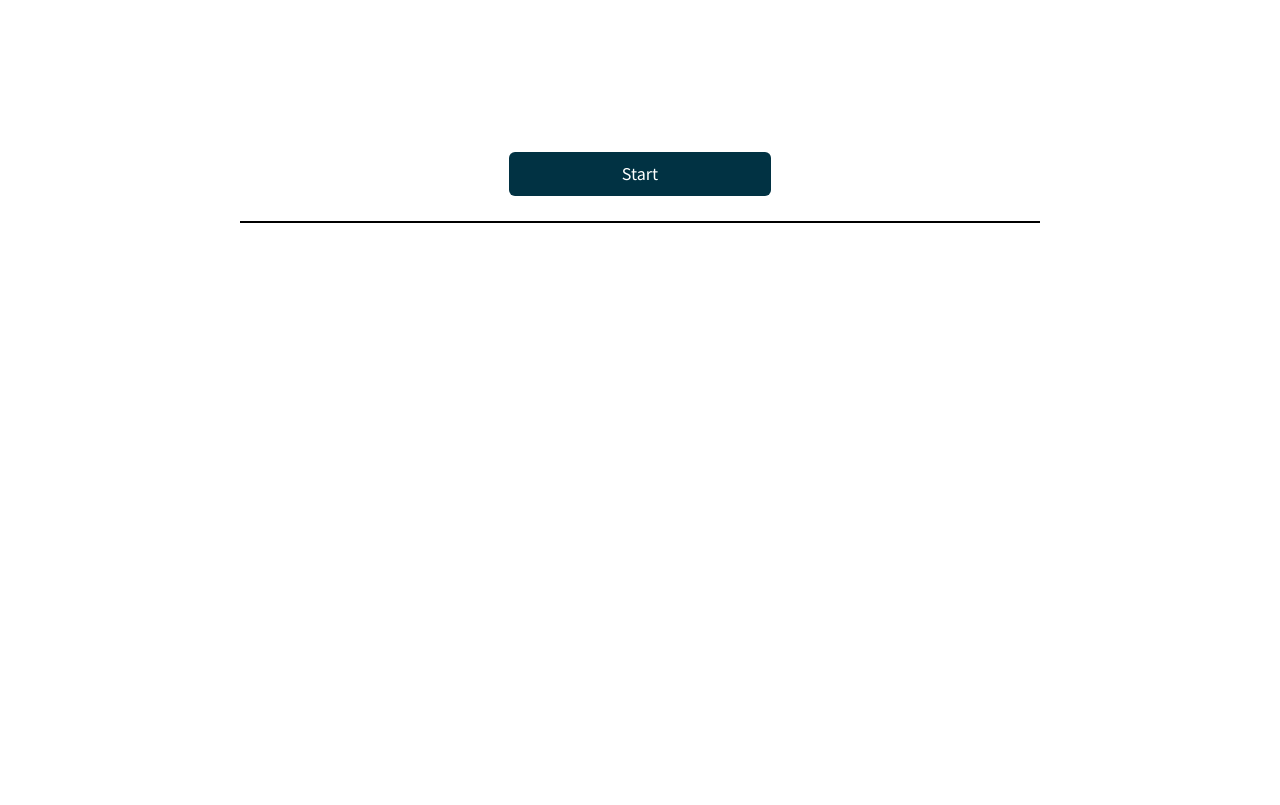
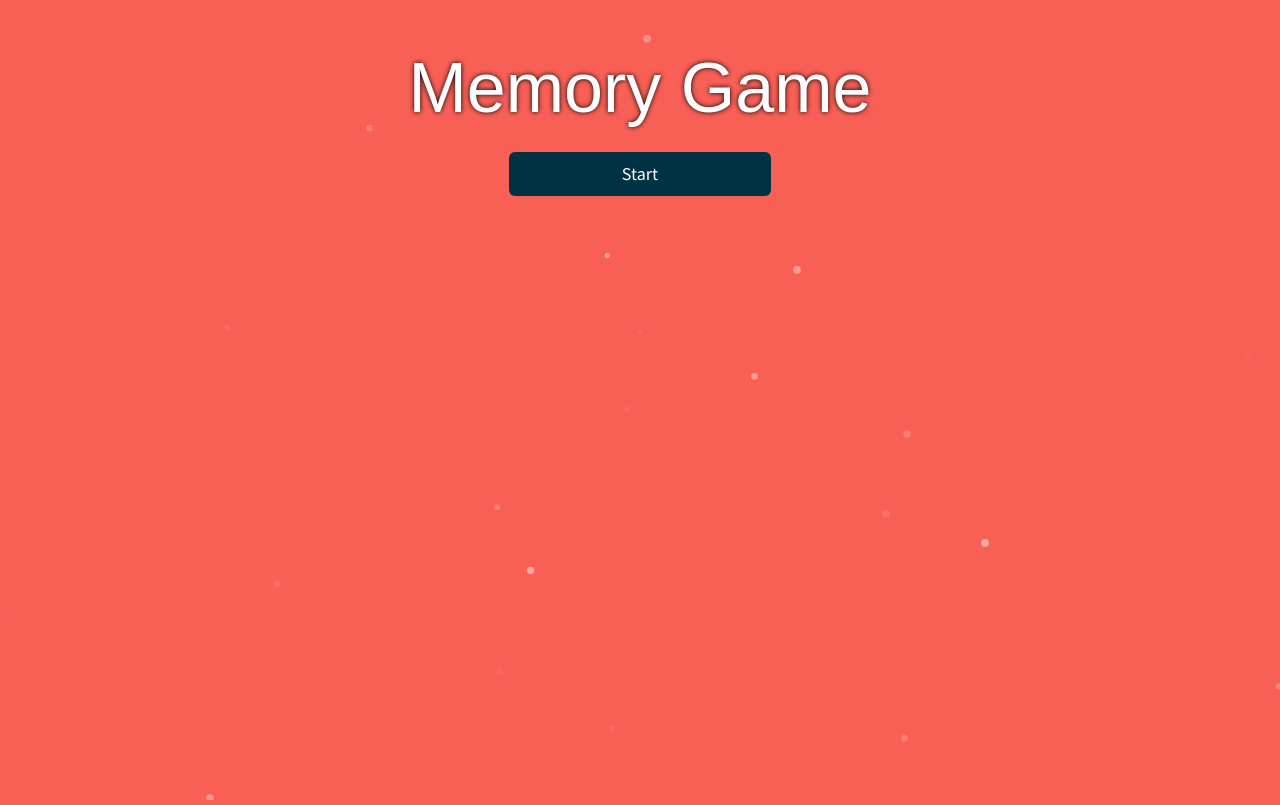
Before and after one commit to rbhatia46/MemoryGame, a plain HTML site: page index.html in a window 1280 px wide. Drawn offline with nearby package versions, Linux system fonts and the light colour scheme; a web font is replaced by a local one.

Commit message:
Update style.css

```diff
--- a/style.css
+++ b/style.css
@@ -1,11 +1,16 @@
-html, body {
+html,
+body {
     min-height: 100%;
 }
 
 body {
     font-family: sans-serif;
-    background-color: #eee;
+    background-color: #F86056 !important;
     overflow: hidden;
+}
+
+h1 {
+    text-shadow: 0 0 5px black;
 }
 
 #wrapper {
@@ -15,7 +20,10 @@ body {
 
 .main {
     width: 100%;
-    border: 1px solid black;
+}
+
+.container {
+    position: relative;
 }
 
 #gameboard {
@@ -27,11 +35,13 @@ body {
     /*width: 610px;*/
 }
 
-#message, #score {
+#message,
+#score {
     text-align: center;
     padding: 15px;
     font-size: 2rem;
     width: 35%;
+    text-shadow: 0 0 5px black;
 }
 
 .btn {
@@ -63,7 +73,8 @@ body {
     cursor: pointer;
 }
 
-.flipImage:not([src="images/back.jpg"]), .flipImage[src="images/back.jpg"]:hover {
+.flipImage:not([src="images/back.jpg"]),
+.flipImage[src="images/back.jpg"]:hover {
     filter: drop-shadow(5px 5px rgba(0, 0, 0, .2));
 }
 
@@ -85,17 +96,10 @@ body {
     padding: 0;
 }
 
-
 .bg {
-    position: absolute;
+    position: fixed;
     height: 100%;
     width: 100%;
-
-
-img {
-    width: 196px;
-    height: 130.66px;
-
 }
 
 @keyframes rot-in {
```
